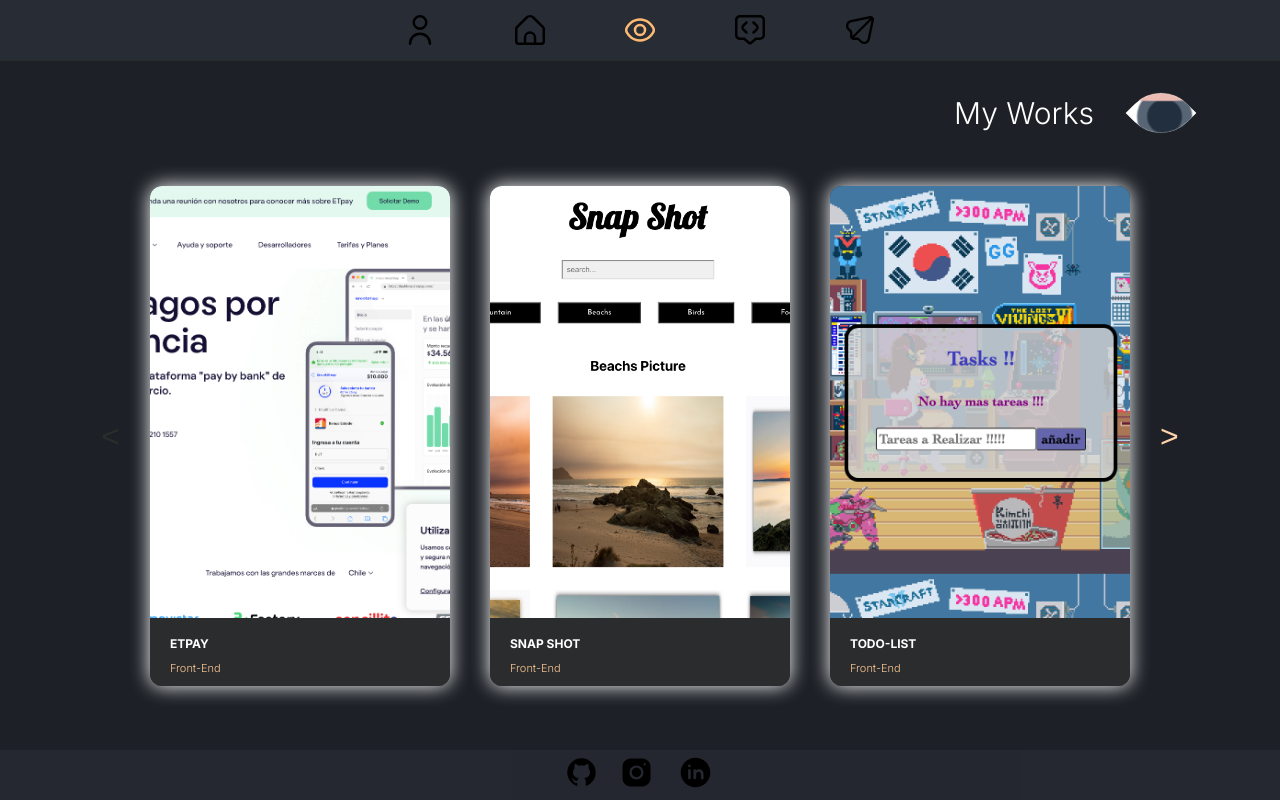
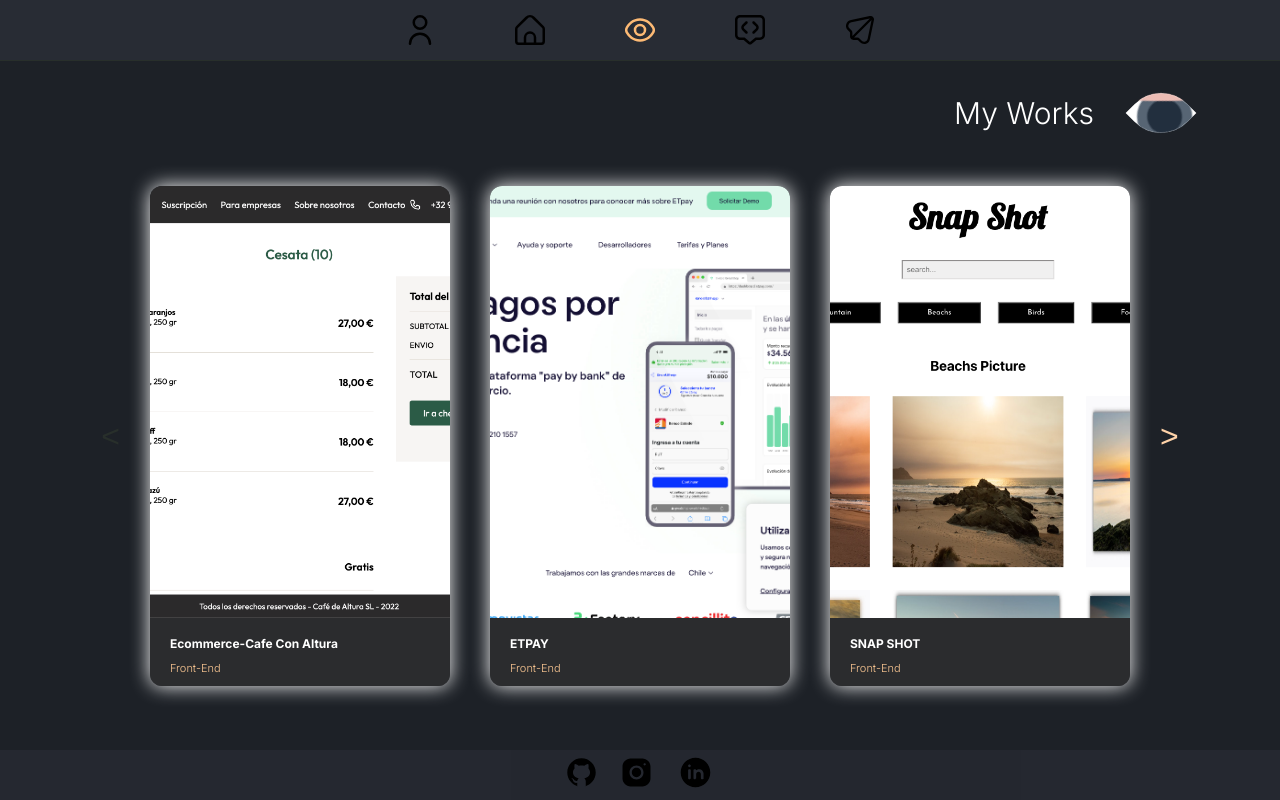
Before and after one commit to MinWooPK/Repo-MinWooPK, a React (Create React App) app: page /my-work in a window 1280 px wide. Built offline with nearby package versions, Linux system fonts and the light colour scheme.

Commit message:
feat(update)

```diff
--- a/src/views/my-works/my-work.tsx
+++ b/src/views/my-works/my-work.tsx
@@ -17,10 +17,18 @@
 import ToDo from "../../assets/img/ToDo.png";
 import Calculadora from "../../assets/img/Calculadora.png";
 import Movie from "../../assets/img/Movie.png";
+import Ecommerce from "../../assets/img/Ecommerce.png";
+
 import PassWord from "../../assets/img/PassWord.png";
 import { useEffect, useState } from "react";
 
 const worksData = [
+  {
+    title: "Ecommerce-Cafe Con Altura",
+    info: "Un Ecommerce ficticio de café, en la que nos da una breve explicación de la empresa y sus localizaciones.  Con posibilidad de compra online.",
+    href: "https://angular-ecommerce-coffe.vercel.app/",
+    img: Ecommerce,
+  },
   {
     title: "ETPAY",
     info: "En este proyecto, se hizo la sección de Tarifa y Planes, y la implementación de los cambios , según la región del cliente y de su tarifa actual, así como las nuevas secciones de la personalización a nivel de usuario.",
--- a/src/views/skill/Skill.tsx
+++ b/src/views/skill/Skill.tsx
@@ -40,7 +40,7 @@
               <BarSkills title={"LINT"} width={42} />
               <BarSkills title={"JavaScript"} width={80} />
               <BarSkills title={"TypeScript"} width={70} />
-              <BarSkills title={"Angular"} width={13} />
+              <BarSkills title={"Angular"} width={43} />
               <BarSkills title={"REACT"} width={75} />
             </BarActive>
           )}
```
Also changed, not shown: src/assets/img/Ecommerce.png (added).
